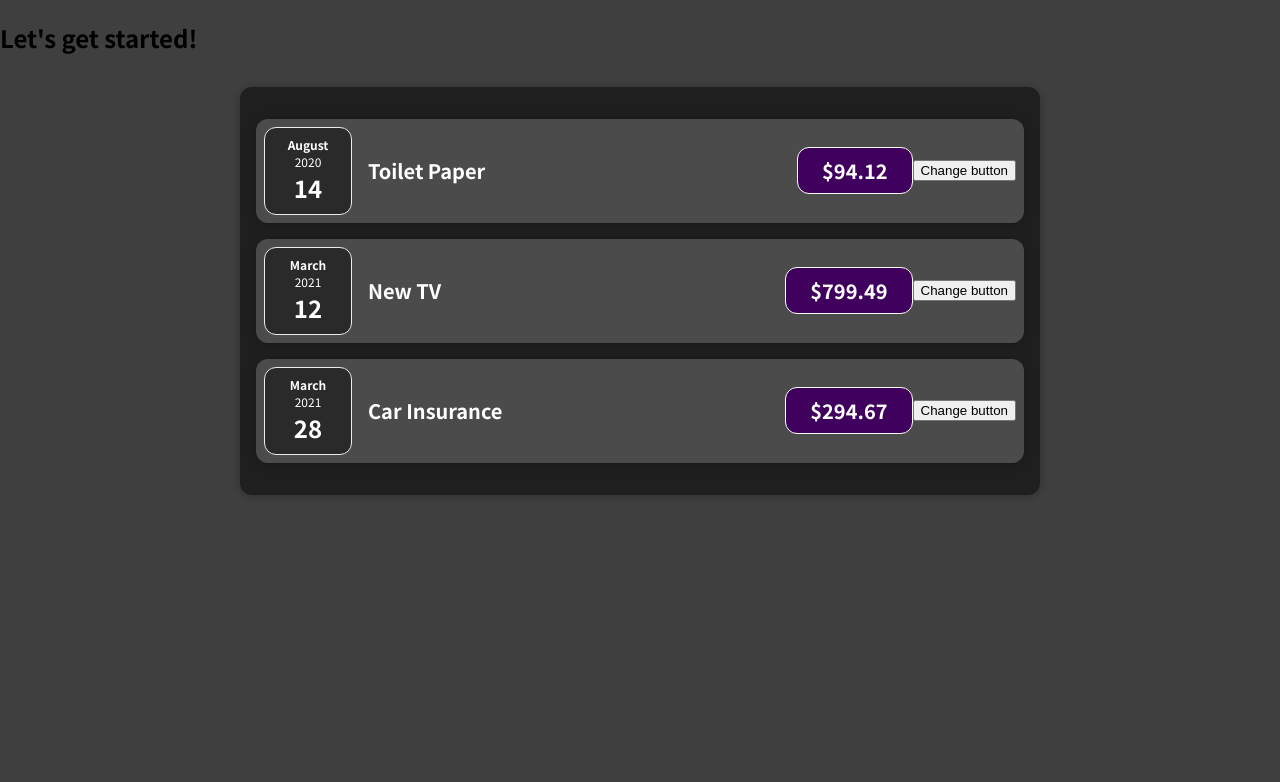
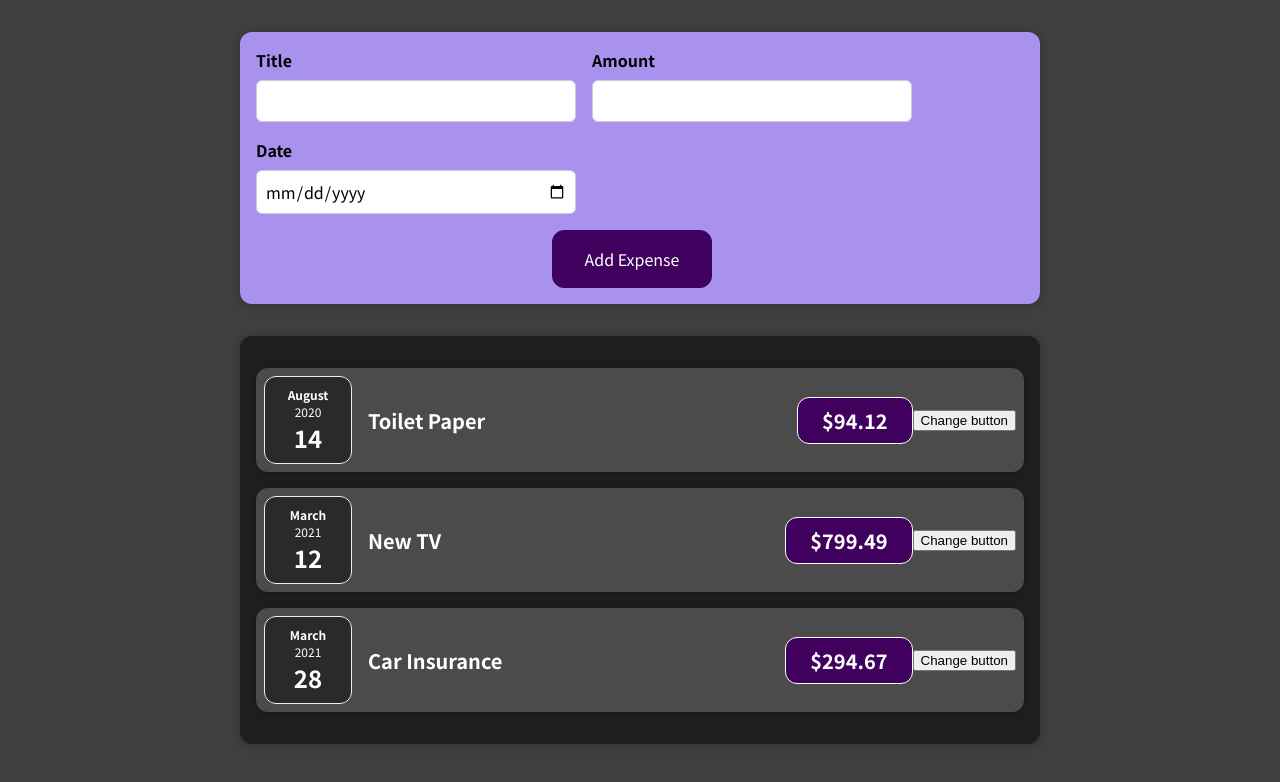
Before and after one commit to Marechka/Expense-App, a React (Create React App) app: page / in a window 1280 px wide. Shown: the top 782 px of the page. Built offline with nearby package versions, Linux system fonts and the light colour scheme.

Commit message:
Added expense form component

```diff
--- a/src/App.js
+++ b/src/App.js
@@ -1,5 +1,6 @@
 //import ExpenseItem from "./components/ExpenseItem";
 import Expenses from './components/Expenses/Expenses';
+import NewExpense from './components/NewExpense/NewExpense';
 
 //function App() {
   const App = () => {
@@ -30,7 +31,7 @@
 
   return (
     <div>
-      <h2>Let's get started!</h2>
+      <NewExpense/>
       <div>
         <Expenses items={expenses}
         />
--- /dev/null
+++ b/src/components/NewExpense/ExpenseForm.css
@@ -0,0 +1,27 @@
+
+.new-expense__controls {
+  display: flex;
+  flex-wrap: wrap;
+  gap: 1rem;
+  margin-bottom: 1rem;
+  text-align: left;
+}
+
+.new-expense__control label {
+  font-weight: bold;
+  margin-bottom: 0.5rem;
+  display: block;
+}
+
+.new-expense__control input {
+  font: inherit;
+  padding: 0.5rem;
+  border-radius: 6px;
+  border: 1px solid #ccc;
+  width: 20rem;
+  max-width: 100%;
+}
+
+.new-expense__actions {
+  text-align: right;
+}
--- /dev/null
+++ b/src/components/NewExpense/ExpenseForm.js
@@ -0,0 +1,28 @@
+import React from 'react';
+import './ExpenseForm.css';
+
+const ExpenseForm = () => {
+    return (
+      <form>
+        <div className="new-expense__controls">
+          <div className="new-expense__control">
+            <label>Title</label>
+            <input type="text" />
+          </div>
+          <div className="new-expense__control">
+            <label>Amount</label>
+            <input type="number" min="0.01" step="0.01" />
+          </div>
+          <div className="new-expense__control">
+            <label>Date</label>
+            <input type="date" min="2019-01-01" max="2022-12-31"/>
+          </div>
+        </div>
+        <div className="new_expense__actions">
+            <button type="submit">Add Expense</button>
+        </div>
+      </form>
+    );
+};
+
+export default ExpenseForm;
--- /dev/null
+++ b/src/components/NewExpense/NewExpense.css
@@ -0,0 +1,38 @@
+.new-expense {
+  background-color: #a892ee;
+  padding: 1rem;
+  margin: 2rem auto;
+  width: 50rem;
+  max-width: 95%;
+  border-radius: 12px;
+  text-align: center;
+  box-shadow: 0 1px 8px rgba(0, 0, 0, 0.25);
+}
+
+.new-expense button {
+  font: inherit;
+  cursor: pointer;
+  padding: 1rem 2rem;
+  border: 1px solid #40005d;
+  background-color: #40005d;
+  color: white;
+  border-radius: 12px;
+  margin-right: 1rem;
+}
+
+.new-expense button:hover,
+.new-expense button:active {
+  background-color: #510674;
+  border-color: #510674;
+}
+
+.new-expense button.alternative {
+  color: #220131;
+  border-color: transparent;
+  background-color: transparent;
+}
+
+.new-expense button.alternative:hover,
+.new-expense button.alternative:active {
+  background-color: #ddb3f8;
+}
--- /dev/null
+++ b/src/components/NewExpense/NewExpense.js
@@ -0,0 +1,15 @@
+import React from 'react';
+import './NewExpense.css';
+
+import ExpenseForm from './ExpenseForm';
+
+const NewExpense = () => {
+    return (
+        <div className="new-expense">
+            <ExpenseForm/>
+        </div>
+    )
+
+};
+
+export default NewExpense;
```
Also changed, not shown: 1 other file (tests, documents, lock files or other folders).
